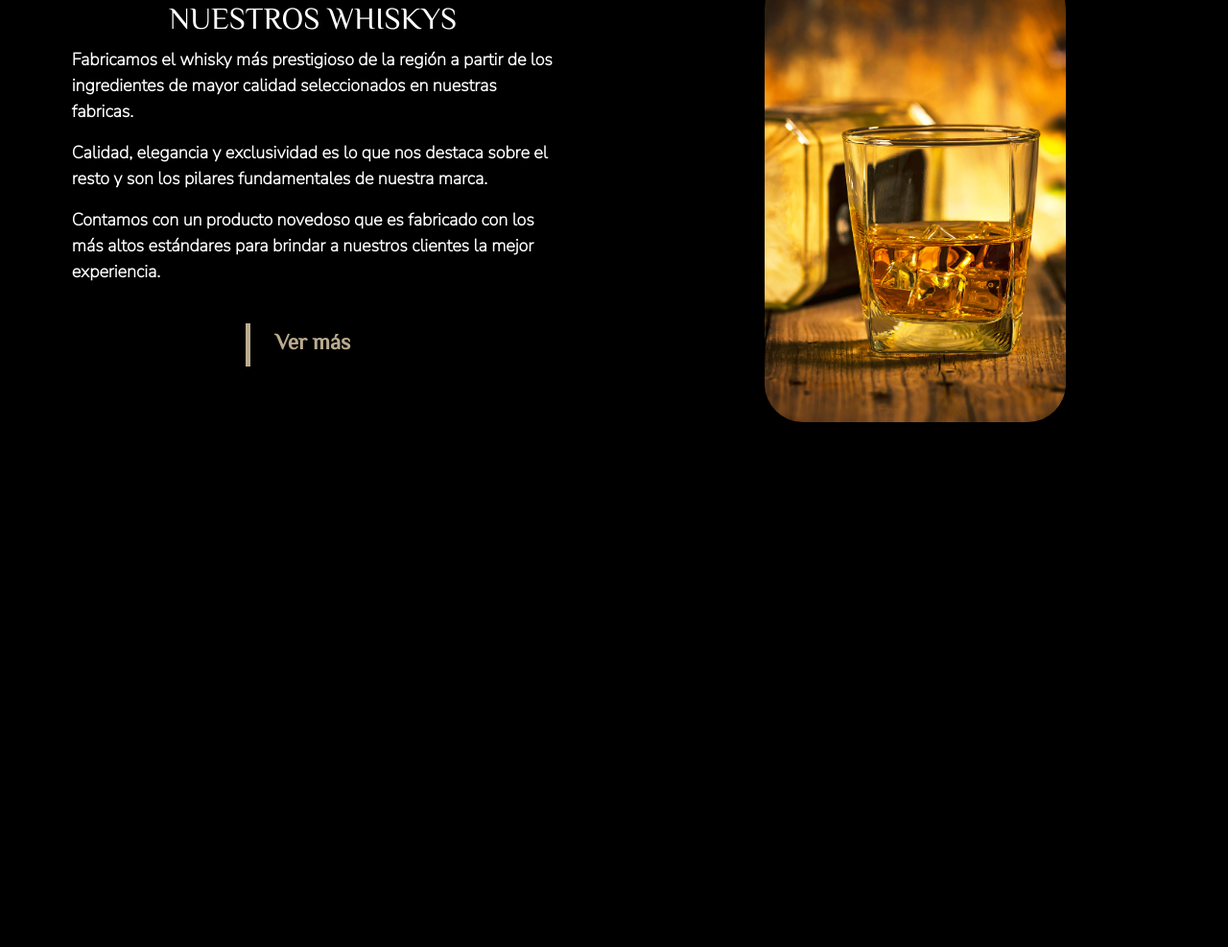
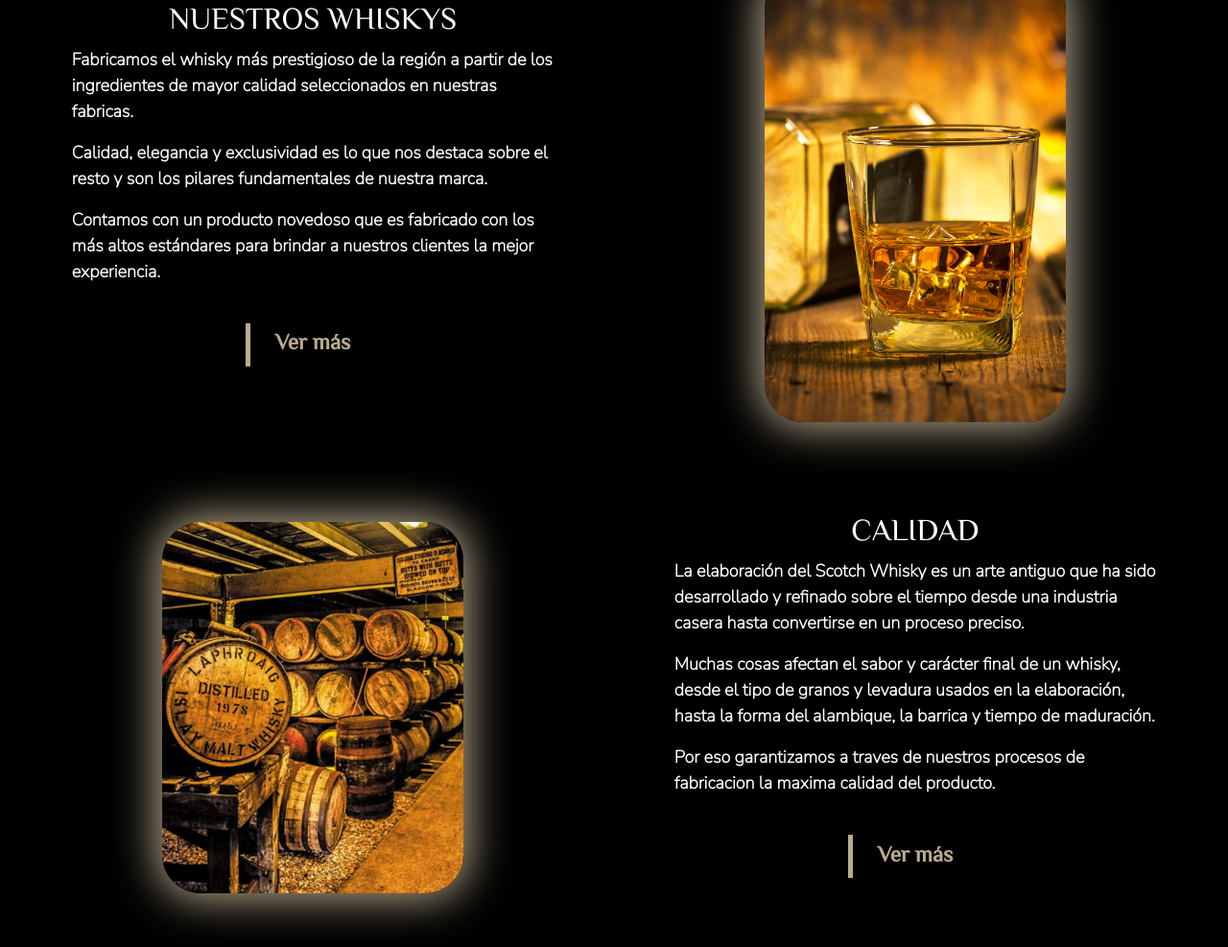
Before and after one commit to matiiezequiiel/Whisky_Aguirre_Matias, a website: page index.html in a window 1280 px wide. Shown: the part 879-1866 px from the top of the page at 96% size. Before the commit the page ends 1367 px from the top, so only its background shows below. Drawn offline with nearby package versions, Linux system fonts and the light colour scheme.

Commit message:
diseño seccion calidad

```diff
--- a/index.html
+++ b/index.html
@@ -20,8 +20,8 @@
     <link rel="stylesheet" href="./css/destino.css" />
     <!-- Animaciones -->
     <link
-    rel="stylesheet"
-    href="https://cdnjs.cloudflare.com/ajax/libs/animate.css/4.1.1/animate.min.css"
+      rel="stylesheet"
+      href="https://cdnjs.cloudflare.com/ajax/libs/animate.css/4.1.1/animate.min.css"
     />
     <title>Whisky Aguirre</title>
   </head>
@@ -83,7 +83,8 @@
 
     <!-- INICIO CONTENIDO PRINCIPAL -->
     <main>
-      <section class="seccion_main">
+      <!-- INICIO SECCION PRODUCTO -->
+      <section>
         <div class="container-fluid py-5">
           <div
             class="d-flex justify-content-evenly align-items-center flex-wrap"
@@ -92,19 +93,18 @@
               <div class="cont-text mx-auto">
                 <h2 class="mb-xxl-4 text-center">NUESTROS WHISKYS</h2>
                 <p>
-                  Fabricamos el whisky más prestigioso de la región a partir
-                  de los ingredientes de mayor calidad seleccionados en nuestras
+                  Fabricamos el whisky más prestigioso de la región a partir de
+                  los ingredientes de mayor calidad seleccionados en nuestras
                   fabricas.
                 </p>
                 <p>
-                  Calidad, elegancia y exclusividad es lo que nos destaca
-                  sobre el resto y son los pilares fundamentales de nuestra
-                  marca.
+                  Calidad, elegancia y exclusividad es lo que nos destaca sobre
+                  el resto y son los pilares fundamentales de nuestra marca.
                 </p>
                 <p>
-                  Contamos con un producto novedoso que es fabricado con los
-                  más altos estándares para brindar a nuestros clientes
-                  la mejor experiencia.
+                  Contamos con un producto novedoso que es fabricado con los más
+                  altos estándares para brindar a nuestros clientes la mejor
+                  experiencia.
                 </p>
                 <div class="d-flex justify-content-center py-4">
                   <a href="./pages/productos.html">
@@ -131,6 +131,56 @@
           </div>
         </div>
       </section>
+
+      <!-- FIN SECCION PRODUCTO -->
+      <section>
+        <div class="container-fluid py-5">
+          <div
+            class="d-flex flex-row-reverse justify-content-evenly align-items-center flex-wrap"
+          >
+            <div class="col-12 col-md-6">
+              <div class="cont-text mx-auto">
+                <h2 class="mb-xxl-4 text-center">CALIDAD</h2>
+                <p>
+                  La elaboración del Scotch Whisky es un arte antiguo que ha
+                  sido desarrollado y refinado sobre el tiempo desde una
+                  industria casera hasta convertirse en un proceso preciso.
+                </p>
+                <p>
+                  Muchas cosas afectan el sabor y carácter final de un whisky,
+                  desde el tipo de granos y levadura usados en la elaboración,
+                  hasta la forma del alambique, la barrica y tiempo de
+                  maduración.
+                </p>
+                <p>
+                  Por eso garantizamos a traves de nuestros procesos de
+                  fabricacion la maxima calidad del producto.
+                </p>
+                <div class="d-flex justify-content-center py-4">
+                  <a href="./pages/proceso.html">
+                    <button class="miBoton">Ver más</button>
+                  </a>
+                </div>
+              </div>
+            </div>
+            <div class="col-12 col-md-6">
+              <div class="cont-img mx-auto text-center">
+                <picture>
+                  <source
+                    media="(max-width: 768px)"
+                    srcset="assets/img_calidad.jpg"
+                  />
+                  <img
+                    src="assets/img_calidad.jpg"
+                    alt="calidad"
+                    class="animate__animated animate__fadeInLeft w-100"
+                  />
+                </picture>
+              </div>
+            </div>
+          </div>
+        </div>
+      </section>
     </main>
     <!-- FIN CONTENIDO PRINCIPAL -->
 
--- a/scss/origen.scss
+++ b/scss/origen.scss
@@ -118,7 +118,7 @@ main{
     }
     img{
         border-radius: 40px;
-        box-shadow: 0px 0px 45px 5px rgba(0,0,0,0.32);
+        box-shadow: 0px 0px 45px 5px map-get($colores, color-cabecera);
     }
   }
 
```
Also changed, not shown: assets/img_calidad.jpg (added), css/destino.css.
